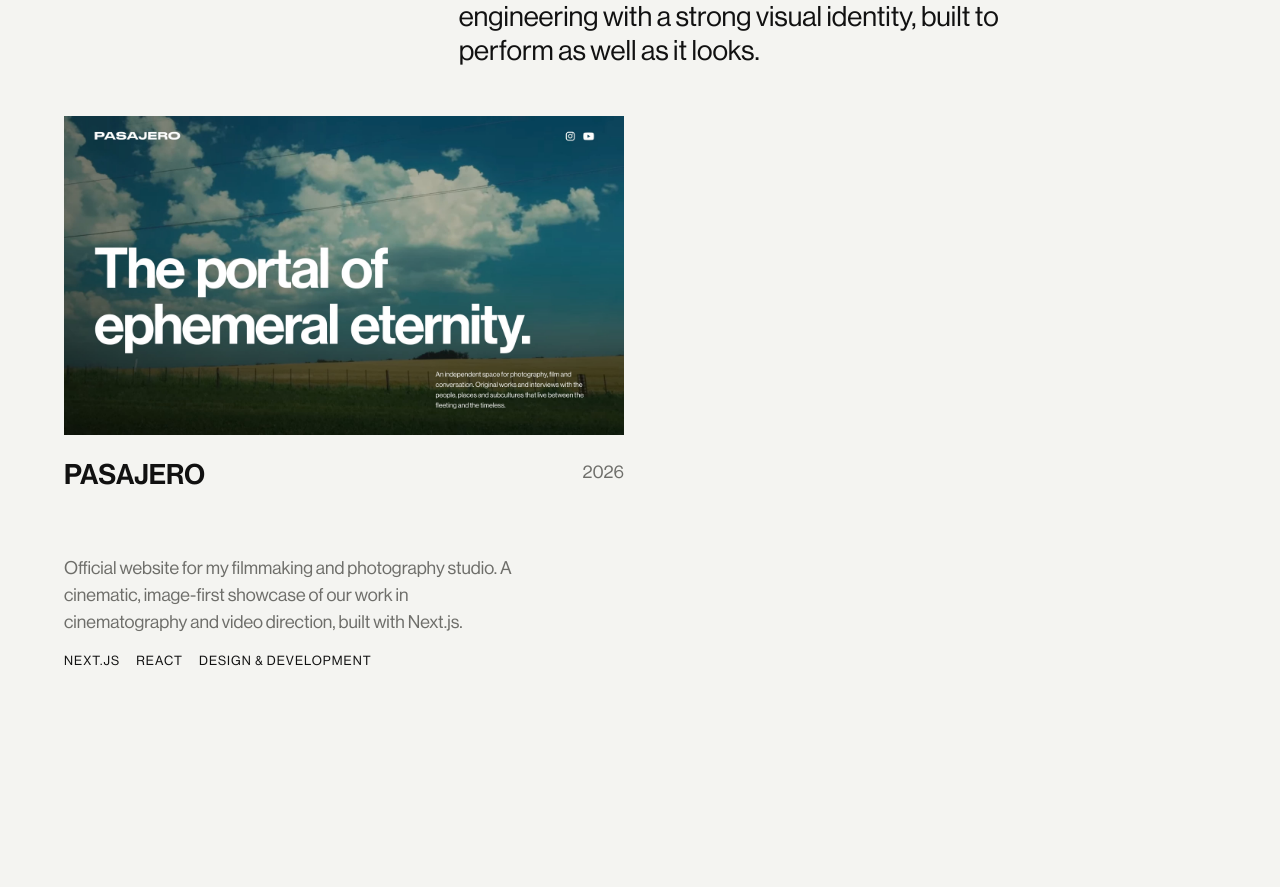
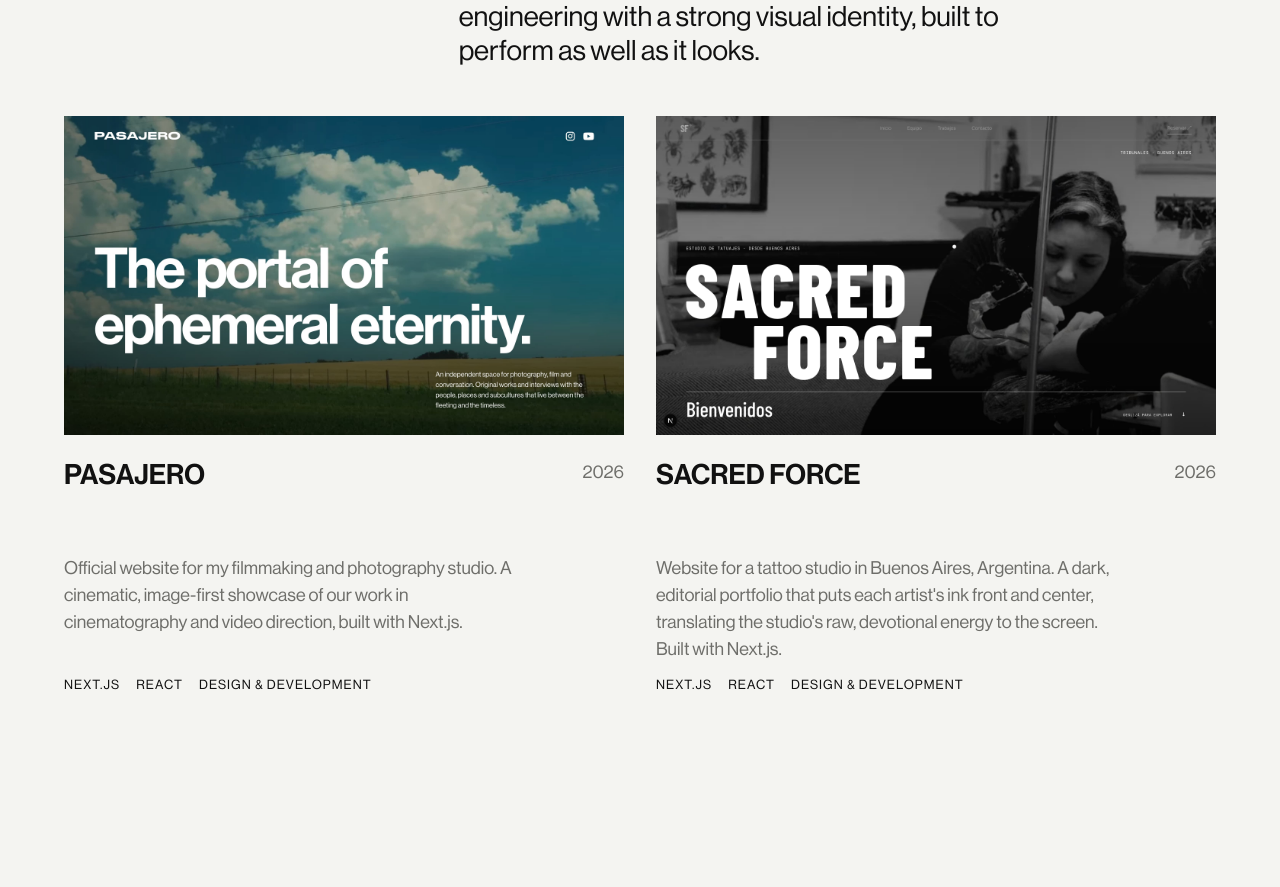
Before and after one commit to cobiwave/jacobo-martinez, a Next.js app: page / in a window 1280 px wide. Shown: the part 1907-2794 px from the top of the page. Built offline with nearby package versions, Linux system fonts and the light colour scheme.

Commit message:
feat: add Sacred Force project with details and image

```diff
--- a/app/_components/Projects.tsx
+++ b/app/_components/Projects.tsx
@@ -12,6 +12,7 @@ import {
 import { SectionHeading } from "./SectionHeading";
 import styles from "./Projects.module.css";
 import pasajeroCover from "@/public/pasajero.studio_.jpg";
+import sfCover from "@/public/sacred-force.jpg";
 
 const projects = [
   {
@@ -24,6 +25,18 @@ const projects = [
     image: {
       src: pasajeroCover,
       alt: "Pasajero Studio website homepage",
+    },
+  },
+  {
+    title: "SACRED FORCE",
+    year: "2026",
+    url: "https://sacred-force-tattoo.vercel.app/",
+    description:
+      "Website for a tattoo studio in Buenos Aires, Argentina. A dark, editorial portfolio that puts each artist's ink front and center, translating the studio's raw, devotional energy to the screen. Built with Next.js.",
+    tags: ["Next.js", "React", "Design & Development"],
+    image: {
+      src: sfCover,
+      alt: "Sacred Force Tattoo website homepage",
     },
   },
 ];
```
Also changed, not shown: public/sacred-force.jpg (added).
